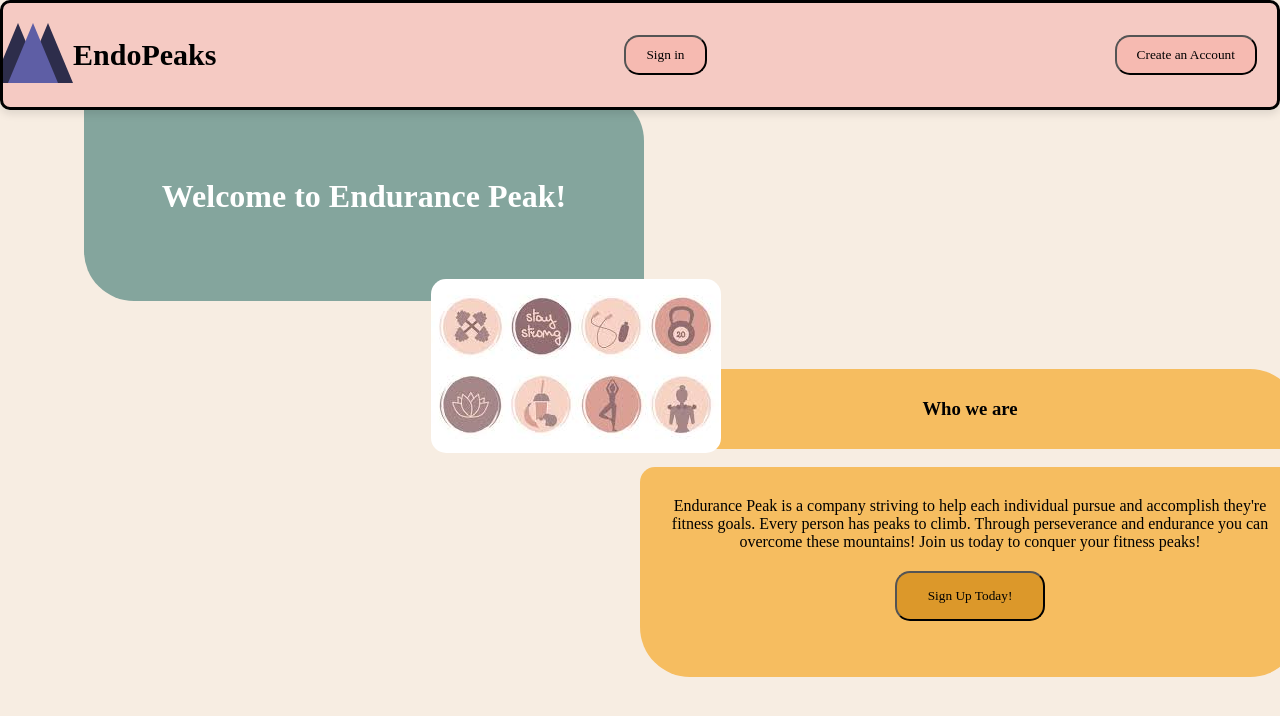
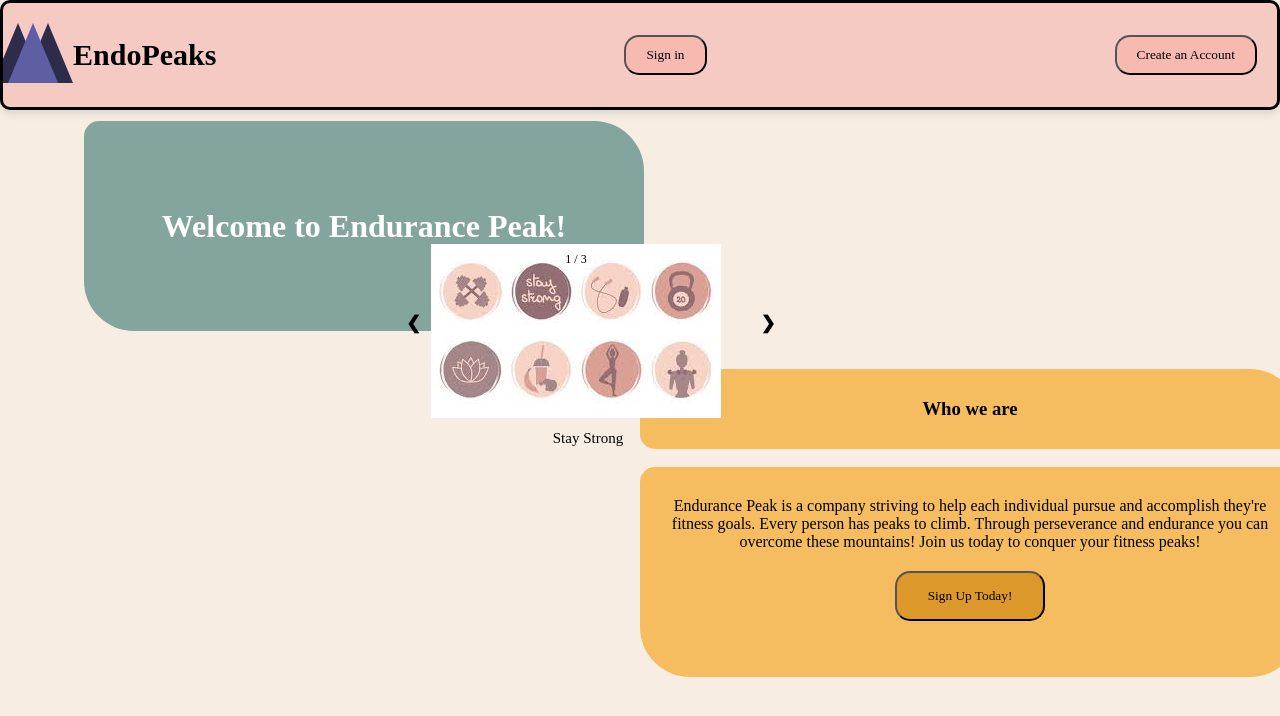
Before and after one commit to honoreverhart/Capstone_Project, a React (Vite) app in the folder client/: page / in a window 1280 px wide. Shown: the top 716 px of the page. Built offline with nearby package versions, Linux system fonts and the light colour scheme.

Commit message:
Working on photo slideshow

```diff
--- a/client/src/components/HomePage.jsx
+++ b/client/src/components/HomePage.jsx
@@ -1,8 +1,32 @@
 import { useNavigate } from "react-router-dom";
-import { useEffect } from "react";
+import { useState, useEffect } from "react";
 
 export default function HomePage() {
+  const [slideIndex, setSlideIndex] = useState(1);
   const navigate = useNavigate();
+
+
+  useEffect(()=>{
+    showSlides()
+  },[slideIndex])
+
+
+  function plusSlides(n) {
+    setSlideIndex(prevIndex => {
+      const newIndex = prevIndex + n;
+      return newIndex > 3 ? 1 : newIndex < 1 ? 3 : newIndex;
+    });
+  }
+
+  function showSlides(n) {
+    const slides = document.getElementsByClassName("mySlides");
+    const dots = document.getElementsByClassName("dot");
+
+    Array.from(slides).forEach(slide => slide.style.display = "none");
+    Array.from(dots).forEach(dot => dot.className = dot.className.replace(" active", ""));
+
+    slides[slideIndex - 1].style.display = "block";
+  }
 
   return (
     <div>
@@ -24,18 +48,47 @@ export default function HomePage() {
       <div className="welcome">
         <h1>Welcome to Endurance Peak!</h1>
       </div>
-      <div className="fitness">
-      <img className="homepage_img" src="/pictures/circlefitness.jpg" alt="fitness" />
+
+      <div className="slideshow-container">
+        <div className="fitness mySlides">
+          <div className="numbertext">1 / 3</div>
+          <img src="/pictures/circlefitness.jpg" />
+          <div className="text">Stay Strong</div>
         </div>
+
+        <div className="fitness mySlides">
+          <div className="numbertext">2 / 3</div>
+          <img src="/pictures/bestrong.jpg" />
+          <div className="text">You Matter</div>
+        </div>
+
+        <div className="fitness mySlides">
+          <div className="numbertext">3 / 3</div>
+          <img src="/pictures/healthylifestyle.jpg" />
+          <div className="text">Your Way</div>
+        </div>
+
+        <a className="prev" onClick={()=> plusSlides(-1)}>
+          &#10094;
+        </a>
+        <a className="next" onClick={()=> plusSlides(1)}>
+          &#10095;
+        </a>
+      </div>
+      <br></br>
+
       <div className="who_we_are">
         <h3>Who we are</h3>
         <p>
-        Endurance Peak is a company striving to help each individual pursue and
-        accomplish they're fitness goals. Every person has peaks to climb.
+          Endurance Peak is a company striving to help each individual pursue
+          and accomplish they're fitness goals. Every person has peaks to climb.
           Through perseverance and endurance you can overcome these mountains!
           Join us today to conquer your fitness peaks!
           <br></br>
-        <button className="sign_up_button" onClick={() => navigate("/register")}>
+          <button
+            className="sign_up_button"
+            onClick={() => navigate("/register")}
+          >
             Sign Up Today!
           </button>
         </p>
--- a/client/src/index.css
+++ b/client/src/index.css
@@ -14,7 +14,7 @@ body {
 .welcome{
   position: absolute;
   left: 0%;
-  top: 70px;
+  top: 100px;
   z-index: 1;
 }
 
@@ -25,18 +25,88 @@ body {
   z-index: 2;
 }
 
+.slideshow-containter{
+  max-width: 1000px;
+  position: relative;
+  margin: auto;
+  display: flex;
+  justify-content: center;
+  align-items: center;
+}
+
 .fitness{
   position: absolute;
+  display:flex;
+  justify-content: center;
+  align-items: center;
   left: 45%;
-  top: 200%;
+  top: 165%;
   transform: translateX(-50%) translateY(-50%);
   z-index: 3;
-  justify-content: center;
 }
 
 .homepage_img{
   border-radius: 15px 15px;
+  max-width: 100%;
 }
+
+.numbertext {
+  color: #f2f2f2;
+  font-size: 12px;
+  padding: 8px 12px;
+  position: absolute;
+  top: 0;
+  left: 50%;
+  transform: translateX(-50%);
+}
+
+.prev, .next {
+  cursor: pointer;
+  position: absolute;
+  top: 150%;
+  left: 20%;
+  margin-top: 20px;
+  padding: 150px;
+  color: black;
+  font-weight: bold;
+  font-size: 18px;
+  transition: 0.6s ease;
+  border-radius: 0 3px 3px 0;
+  user-select: none;
+  transform: translateY(-50%);
+  z-index: 1;
+}
+
+.next {
+  right: 0;
+  border-radius: 3px 0 0 3px;
+}
+
+.text {
+  color:black;
+  font-size: 15px;
+  font-family: Lucida Handwriting;
+  padding: 8px 12px;
+  position: absolute;
+  bottom: 8px;
+  width: 100%;
+  text-align: center;
+  top: 100%;
+}
+
+.numbertext {
+  color: black;
+  font-size: 12px;
+  padding: 8px 12px;
+  position: absolute;
+  top: 0%;
+}
+
+.fade {
+  animation-name: fade;
+  animation-duration: 1.5s;
+}
+
 
 h1 {
   font-family: Lucida Handwriting;
```
Lines whose indentation alone changed are shown as unchanged.
